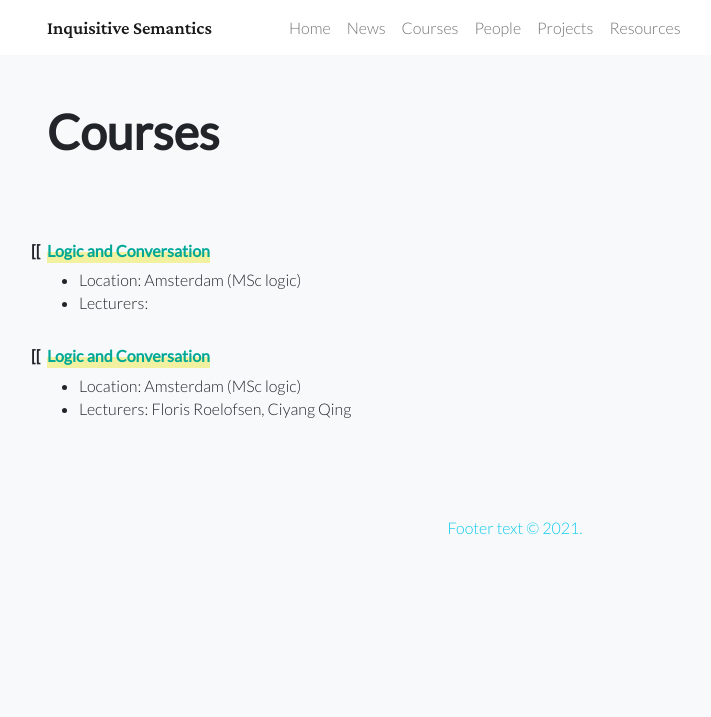
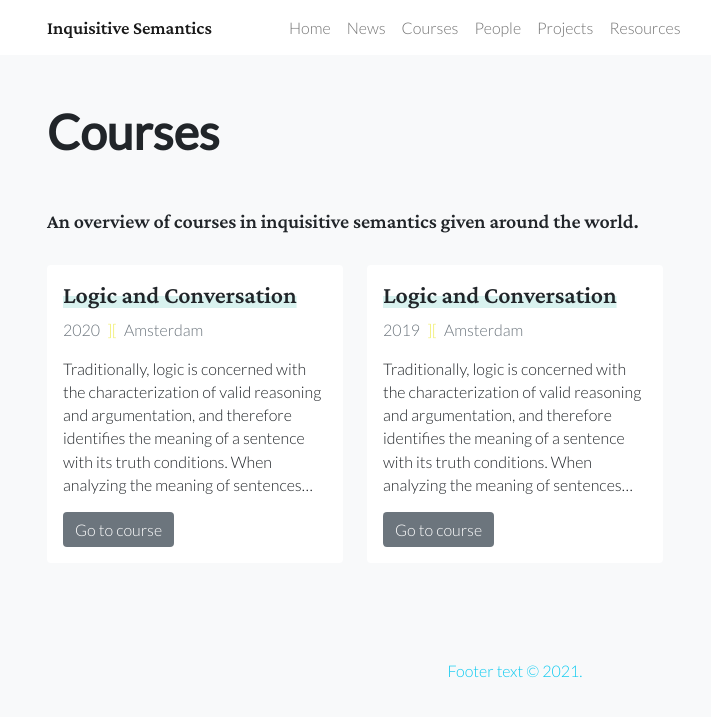
Before and after one commit to froelofs/inquisitive-semantics, a Jekyll site: the page built from courses.html, in a window 1280 px wide. Shown: the top 717 px of the page, without its empty margins (125-836 px from the left). Built offline with Jekyll 4.4.1, drawn with Linux system fonts in a browser that asks for light colours; nearby versions of some CDN libraries.

Commit message:
courses page

```diff
--- a/_courses/amsterdam-2019.md
+++ b/_courses/amsterdam-2019.md
@@ -4,6 +4,7 @@ title: Logic and Conversation
 subtitle: Fall 2019
 location: Amsterdam
 venue: MSc logic
+date: 2019-09-01
 practicalities:
   - label: Time and place
     text: Tuesdays 13.00-15.00 (B0.206), Fridays 13.00-15.00 (B0.208) [test](https://google.com)
--- a/_courses/amsterdam-2020.md
+++ b/_courses/amsterdam-2020.md
@@ -4,6 +4,7 @@ title: Logic and Conversation
 subtitle: Fall 2020
 location: Amsterdam
 venue: MSc logic
+date: 2020-09-01
 time_and_place: 'Monday 9.00-11.00 (online), Friday 9.00-11.00 (online)'
 lecturers: Floris Roelofsen, Ciyang Qing
 description: >
--- a/courses.html
+++ b/courses.html
@@ -1,13 +1,36 @@
 ---
 layout: page
 title: Courses
+description: An overview of courses in inquisitive semantics given around the world.
 ---
 
 <!-- Sanity check page -->
-{% for course in site.courses %}
-	<h2><a href="{{ course.url }}">{{ course.title }}</a></h2>
-	<ul>
-		<li>Location: {{ course.location }} ({{ course.venue}})</li>
-		<li>Lecturers: {{ course.lecturers }}</li>
-	</ul>
-{% endfor %}
+<div class="container-full">
+	<div class="row row-cols-1 row-cols-sm-2 row-cols-lg-3">
+		{% assign courses = site.courses | sort: "date" | reverse %}
+		{% for course in courses %}
+		<div class="project col my-3">
+			<div class="card h-100 bg-white">
+				<div class="card-body">
+					<h4 class="card-title">
+						<a href="{{ course.url }}" class="text-dark">{{ course.title }}</a>
+					</h4>
+					<p class="text-muted">
+						{{ course.date | date: "%Y"}}
+						<span class="sep px-1">][</span>
+						{{ course.location }}
+					</p>
+					<p>
+						{{ course.description | truncatewords: 30, "..." | markdownify }}
+					</p>
+					<!-- {% for person in course.lecturers %}
+						{% include person-tag person=person %}
+					{% endfor %} -->
+					<a href="{{ course.url }}" class="btn btn-secondary">Go to course</a>
+				</div>
+			</div>
+		</div>
+		{% endfor %}
+
+	</div>
+</div>
--- a/projects.html
+++ b/projects.html
@@ -4,7 +4,6 @@ title: Research projects
 subtitle: In inquisitive semantics
 ---
 
-<div class="bg-light">
 <div class="container-full">
 	<div class="row row-cols-1 row-cols-sm-2 row-cols-lg-3">
 
@@ -41,4 +40,3 @@ subtitle: In inquisitive semantics
 		{%- endfor %}
 	</div>
 </div>
-</div>
```
